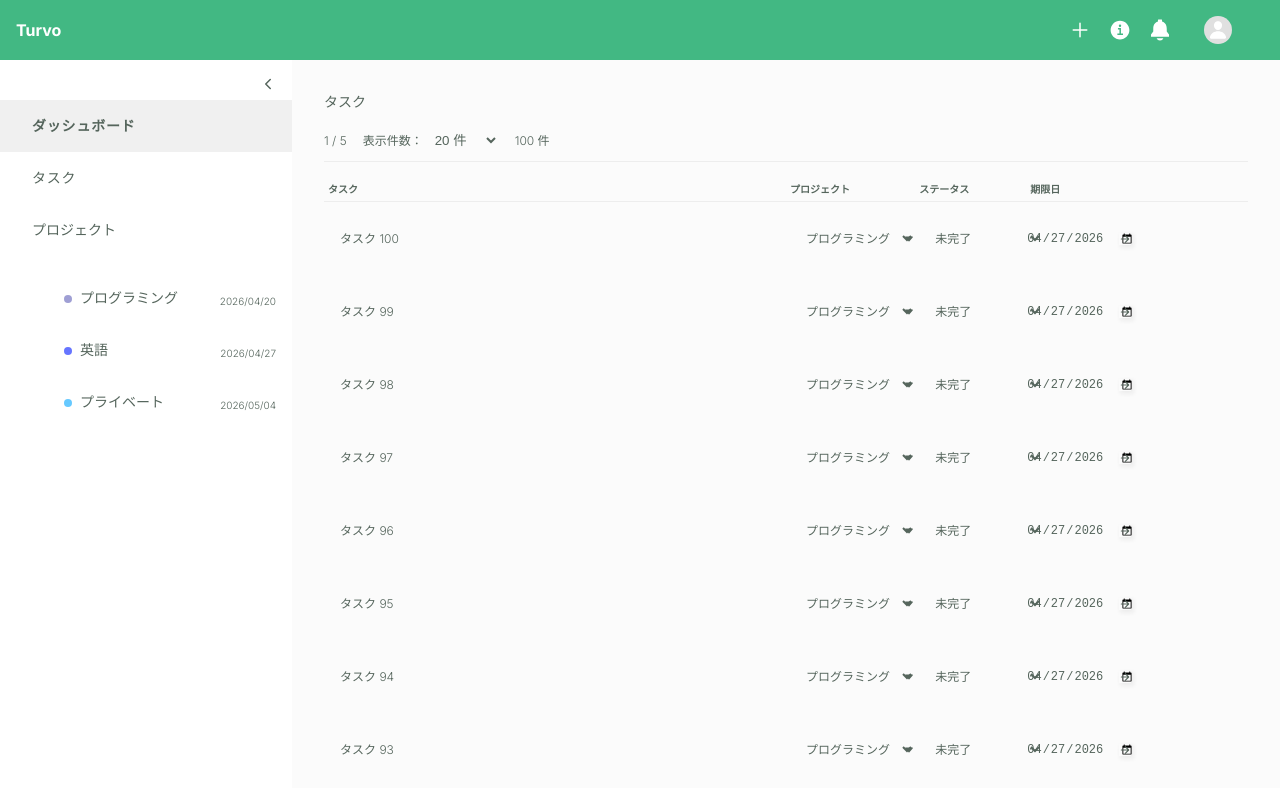
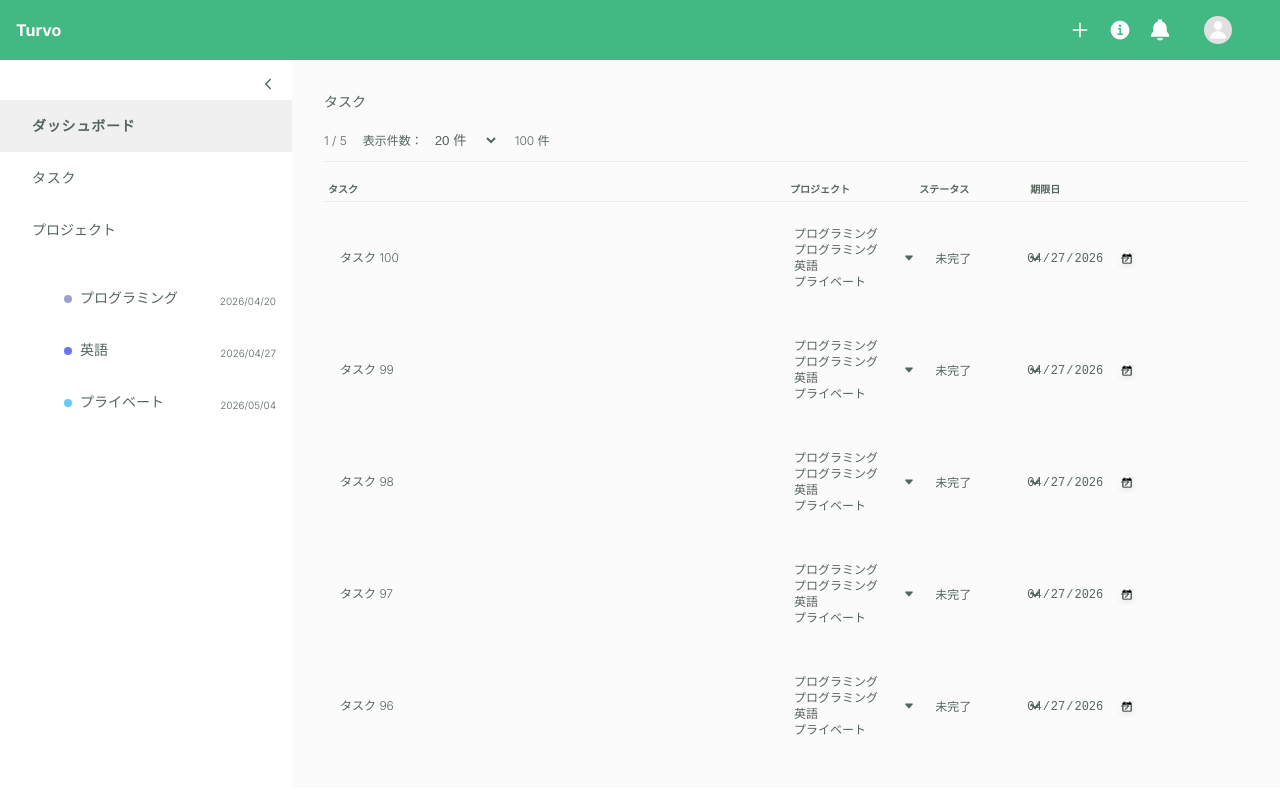
Before and after one commit to nanashi7c/0600-next-context-api, a Next.js app: page /tasks in a window 1280 px wide. Shown: the top 796 px of the page. Built offline with nearby package versions, Linux system fonts and the light colour scheme.

Commit message:
wip: カスタムSelectコンポーネントを新規作成

```diff
--- /dev/null
+++ b/src/components/select/index.tsx
@@ -0,0 +1,39 @@
+import React from "react";
+
+interface OptionItem {
+  label: string;
+  value: string;
+}
+
+type Props = {
+  data: OptionItem[];
+  value: string;
+  onChange: (value: string) => void;
+};
+
+export const Select = ({ data, value, onChange }: Props) => {
+  const selectedItem = data.find((item) => {
+    return item.value === value;
+  });
+  return (
+    <div>
+      {selectedItem ? selectedItem.label : ""}
+      <ul>
+        {data.map((optionItem) => {
+          return (
+            <li>
+              <div
+                onClick={(e) => {
+                  debugger;
+                  onChange(value);
+                }}
+              >
+                {optionItem.label}
+              </div>
+            </li>
+          );
+        })}
+      </ul>
+    </div>
+  );
+};
--- a/src/components/tasks/TaskRow.tsx
+++ b/src/components/tasks/TaskRow.tsx
@@ -4,6 +4,7 @@ import { TaskParams } from "../../app/api/datastore/models/task";
 import { ProjectParams } from "../../app/api/datastore/models/project";
 import { TASK_STATUSES, STATUS_LABELS } from "../../constants";
 import Link from "next/link";
+import { Select } from "../select";
 import { IoArrowForward, IoCaretDown } from "react-icons/io5";
 
 type TaskPatch = {
@@ -64,7 +65,15 @@ export const TaskRow = ({ task, projects, onUpdate }: Props) => {
       <div className="w-[14%] flex items-center py-2 text-xs">
         <div className="cursor-pointer w-full flex items-center p-2 justify-between relative">
           <span className="min-h-full">
-            <select
+            <Select
+              data={projects.map((project) => ({
+                label: project.name,
+                value: project.id,
+              }))}
+              value={task.project.id}
+              onChange={(value) => onUpdate({ projectId: value })}
+            />
+            {/* <select
               onChange={(e) => onUpdate({ projectId: e.target.value })}
               value={task.project.id}
             >
@@ -73,7 +82,7 @@ export const TaskRow = ({ task, projects, onUpdate }: Props) => {
                   {project.name}
                 </option>
               ))}
-            </select>
+            </select> */}
             <IoCaretDown className="pointer-events-none absolute right-0 top-1/2 -translate-y-1/2" />
           </span>
         </div>
```
